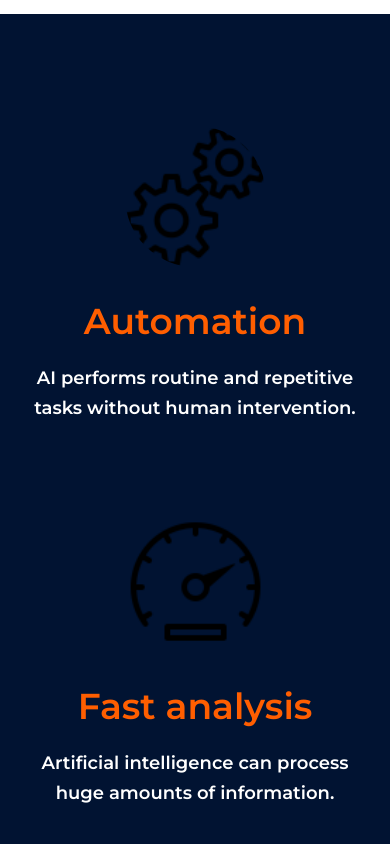
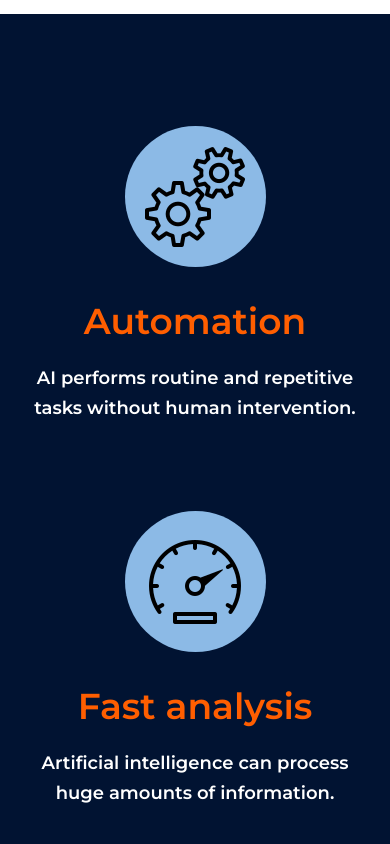
Before and after one commit to rockettap/EarthSaverAI, a Vue app in the folder frontend/: page / in a window 390 px wide. Shown: the part 1240-2084 px from the top of the page. Built offline with nearby package versions, Linux system fonts and the light colour scheme; no server answers.

Commit message:
Icons in 141x141px #8cbae6 circles
- Icons stay at 100x100px, circle background handles size/shape
- Flex center so icon is centered inside circle
- Responsive margins fix for desktop layout

```diff
--- a/frontend/src/components/home/BenefitSection.vue
+++ b/frontend/src/components/home/BenefitSection.vue
@@ -12,44 +12,52 @@ import { assetUrl } from '@/utils/assetUrl'
     <div class="benefit__container container">
       <ul class="benefit__list">
         <li class="benefit__item">
+          <div class="benefit__item-image-circle">
             <img
               :src="assetUrl('/icons/icons8-automation-100.png')"
               alt="Automation"
               class="benefit__item-image"
             />
+          </div>
           <h3 class="benefit__item-title">Automation</h3>
           <p class="benefit__item-description">
             AI performs routine and repetitive tasks without human intervention.
           </p>
         </li>
         <li class="benefit__item">
+          <div class="benefit__item-image-circle">
             <img
               :src="assetUrl('/icons/icons8-speedometer-100.png')"
               alt="Fast analysis"
               class="benefit__item-image"
             />
+          </div>
           <h3 class="benefit__item-title">Fast analysis</h3>
           <p class="benefit__item-description">
             Artificial intelligence can process huge amounts of information.
           </p>
         </li>
         <li class="benefit__item">
+          <div class="benefit__item-image-circle">
             <img
               :src="assetUrl('/icons/icons8-aim-100.png')"
               alt="Precision"
               class="benefit__item-image"
             />
+          </div>
           <h3 class="benefit__item-title">Precision</h3>
           <p class="benefit__item-description">
             Minimizes human errors in calculations and forecasts.
           </p>
         </li>
         <li class="benefit__item">
+          <div class="benefit__item-image-circle">
             <img
               :src="assetUrl('/icons/icons8-puzzle-100.png')"
               alt="Flexibility"
               class="benefit__item-image"
             />
+          </div>
           <h3 class="benefit__item-title">Flexibility</h3>
           <p class="benefit__item-description">
             Used in various fields: from medicine to business.
@@ -91,15 +99,21 @@ import { assetUrl } from '@/utils/assetUrl'
   padding: 32px 24px;
   text-align: center;
 
-  &-image {
+  &-image-circle {
     width: 141px;
     height: 141px;
     border-radius: 50%;
+    background-color: #8cbae6;
+    display: flex;
+    align-items: center;
+    justify-content: center;
+    margin: 0 auto 27px;
+  }
+
+  &-image {
+    width: 100px;
+    height: 100px;
     object-fit: cover;
-    margin-bottom: 27px;
-    margin-left: auto;
-    margin-right: auto;
-    display: block;
   }
 
   &-title {
@@ -118,7 +132,7 @@ import { assetUrl } from '@/utils/assetUrl'
   @media (min-width: 640px) {
     text-align: left;
 
-    &-image {
+    &-image-circle {
       margin-left: 0;
       margin-right: 0;
     }
```
Lines whose indentation alone changed are shown as unchanged.
